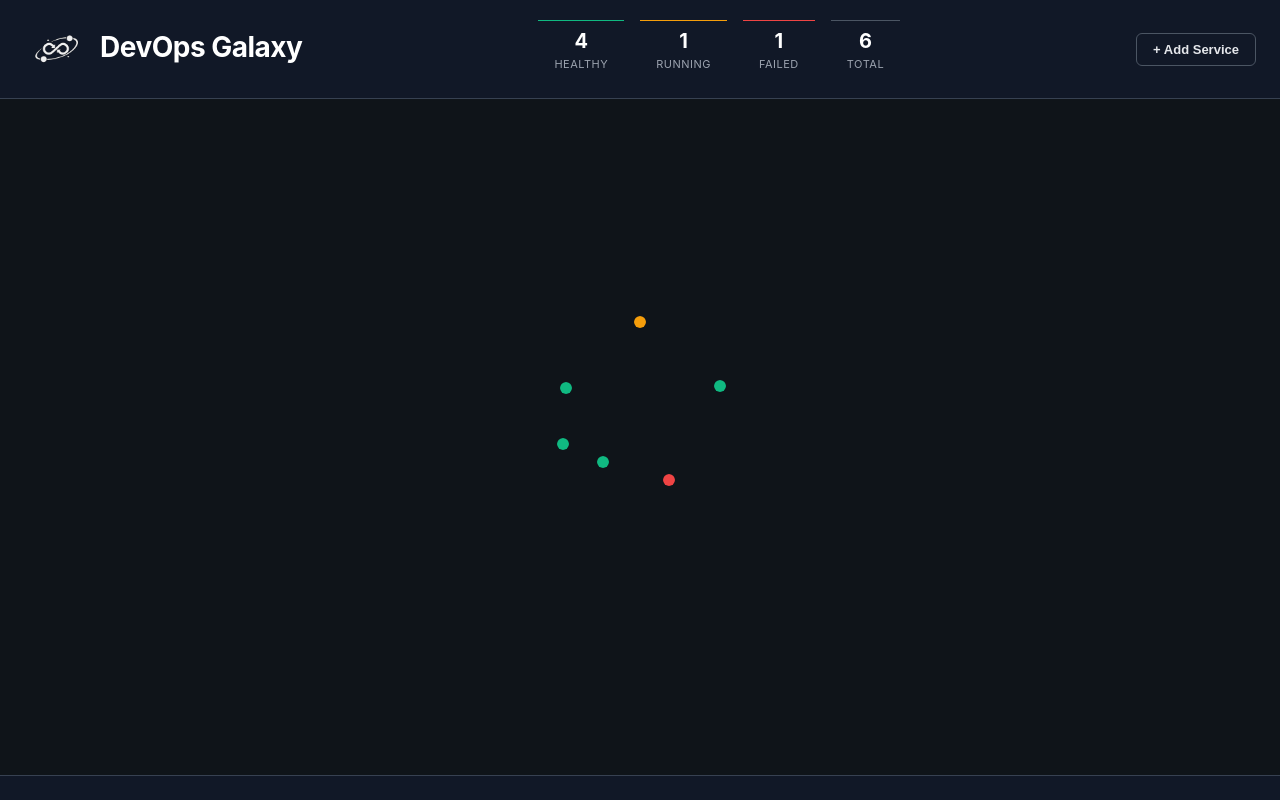
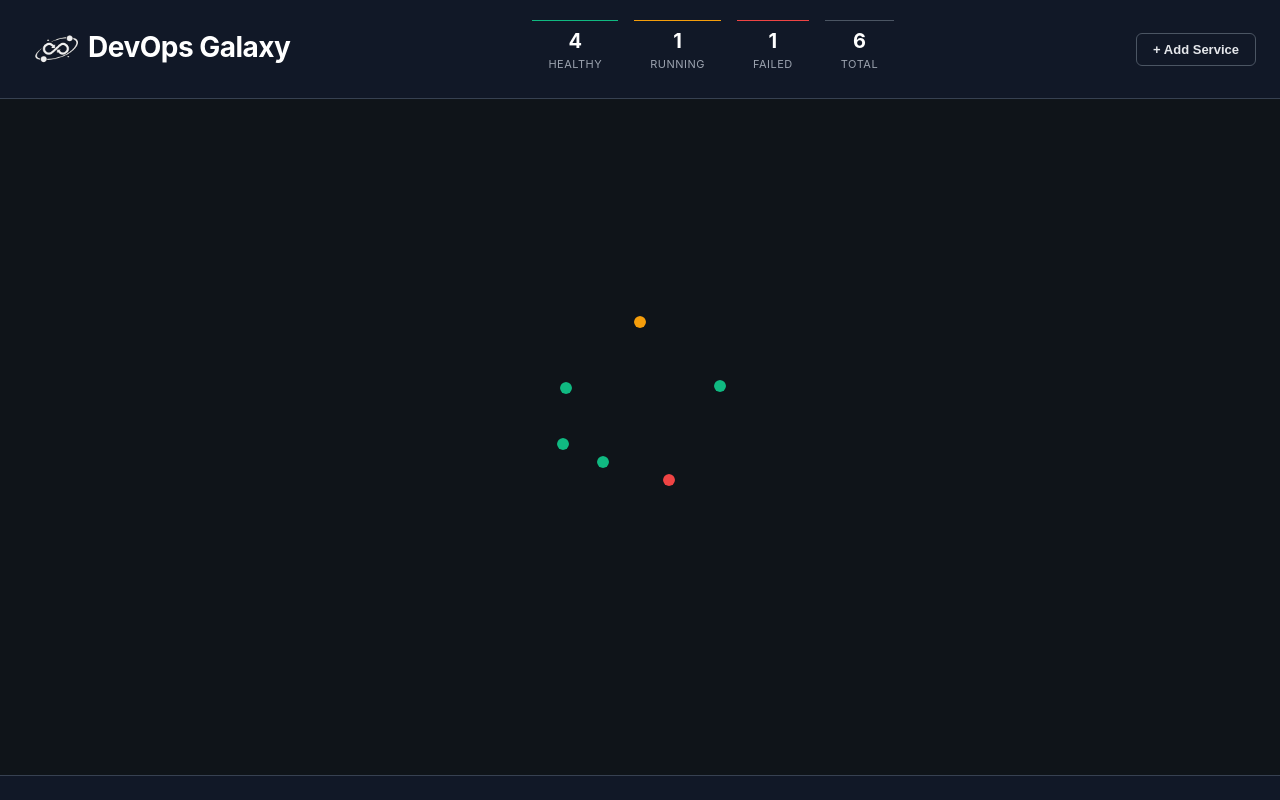
Before and after one commit to Shai-Shargal/devops-galaxy, a React (Vite) app in the folder frontend/: page / in a window 1280 px wide. Built offline with nearby package versions, Linux system fonts and the light colour scheme.

Commit message:
fix: remove conflicting gap from h1 element
- Changed .header-title h1 gap from 12px to 0
- Eliminates extra spacing between logo and title text
- Logo and title now form a truly seamless unit

```diff
--- a/frontend/src/App.css
+++ b/frontend/src/App.css
@@ -35,7 +35,7 @@
   line-height: 1.2;
   display: flex;
   align-items: center;
-  gap: 12px;
+  gap: 0;
 }
 
 .header-title h1::before {
```
